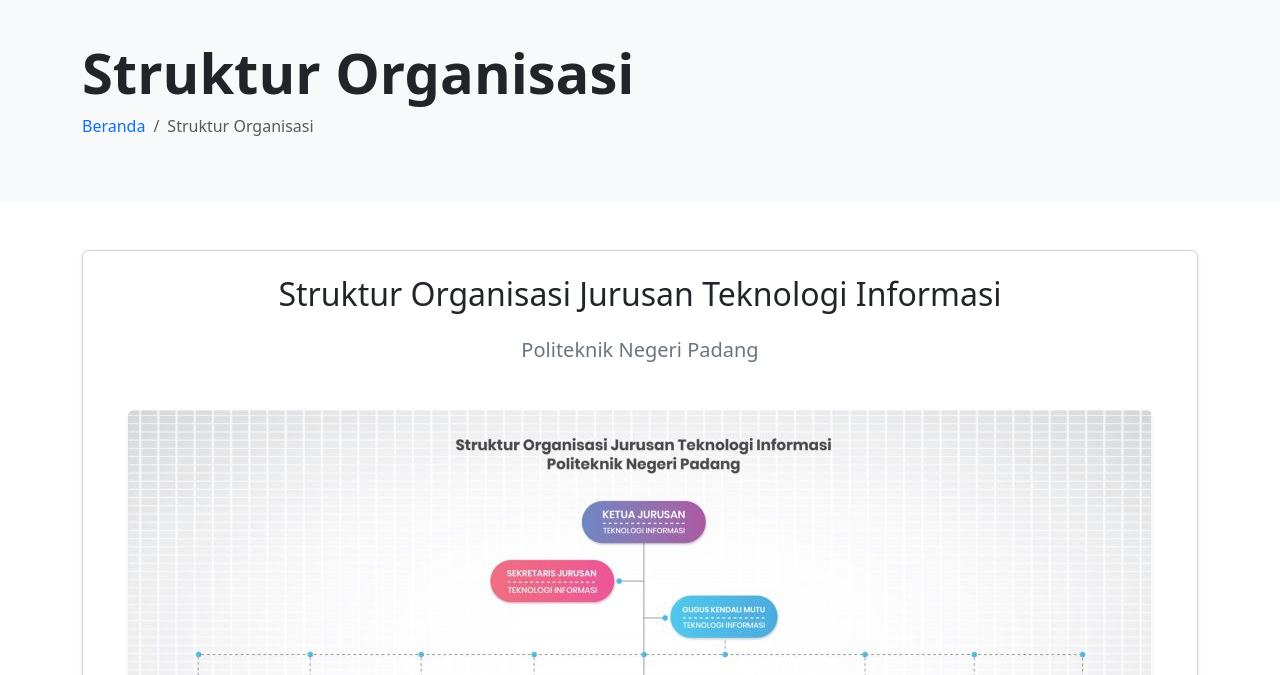
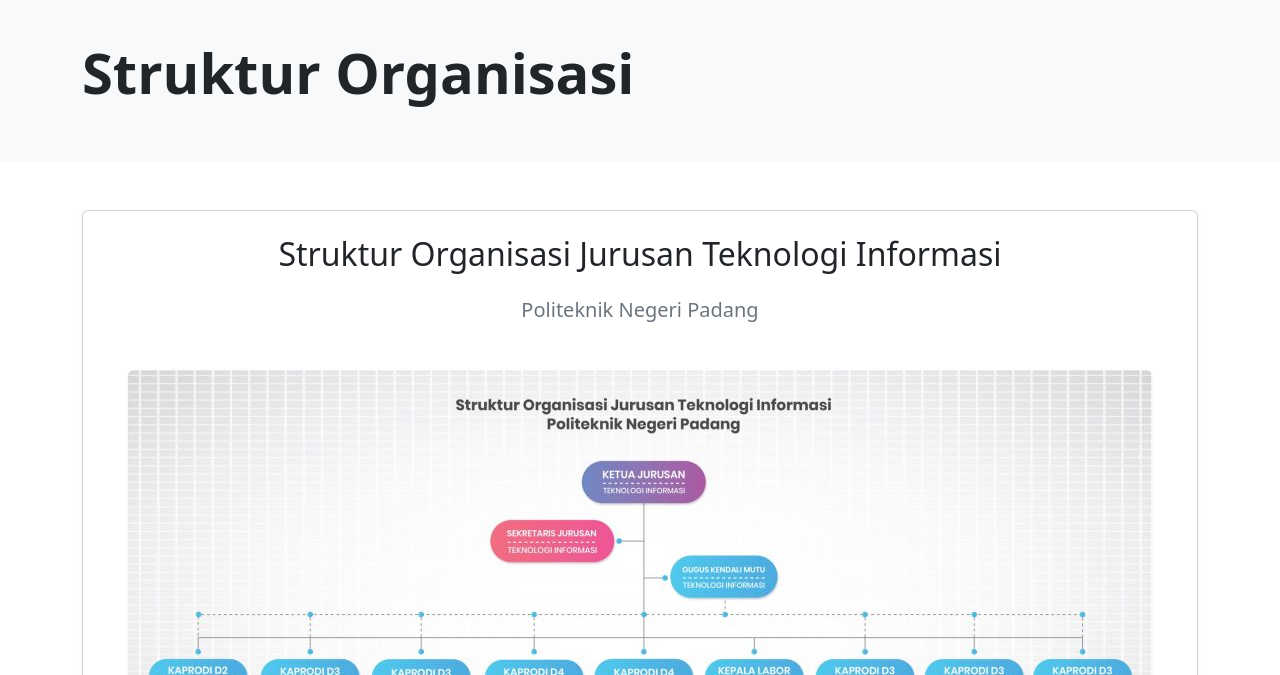
Before and after one commit to putrafebriansyah40-beep/TI.PNP, a plain HTML site: page stukturorganisasi.html in a window 1280 px wide. Shown: the part 125-800 px from the top of the page. Drawn offline with nearby package versions, Linux system fonts and the light colour scheme.

Commit message:
Update stukturorganisasi.html

```diff
--- a/stukturorganisasi.html
+++ b/stukturorganisasi.html
@@ -88,10 +88,6 @@
         <div class="container">
             <h1 class="display-4 fw-bold">Struktur Organisasi</h1>
             <nav aria-label="breadcrumb">
-                <ol class="breadcrumb">
-                    <li class="breadcrumb-item"><a href="#" class="text-decoration-none">Beranda</a></li>
-                    <li class="breadcrumb-item active" aria-current="page">Struktur Organisasi</li>
-                </ol>
             </nav>
         </div>
     </div>
@@ -245,4 +241,5 @@
 
     <script src="https://cdn.jsdelivr.net/npm/bootstrap@5.3.0/dist/js/bootstrap.bundle.min.js"></script>
 </body>
+
 </html>
```
